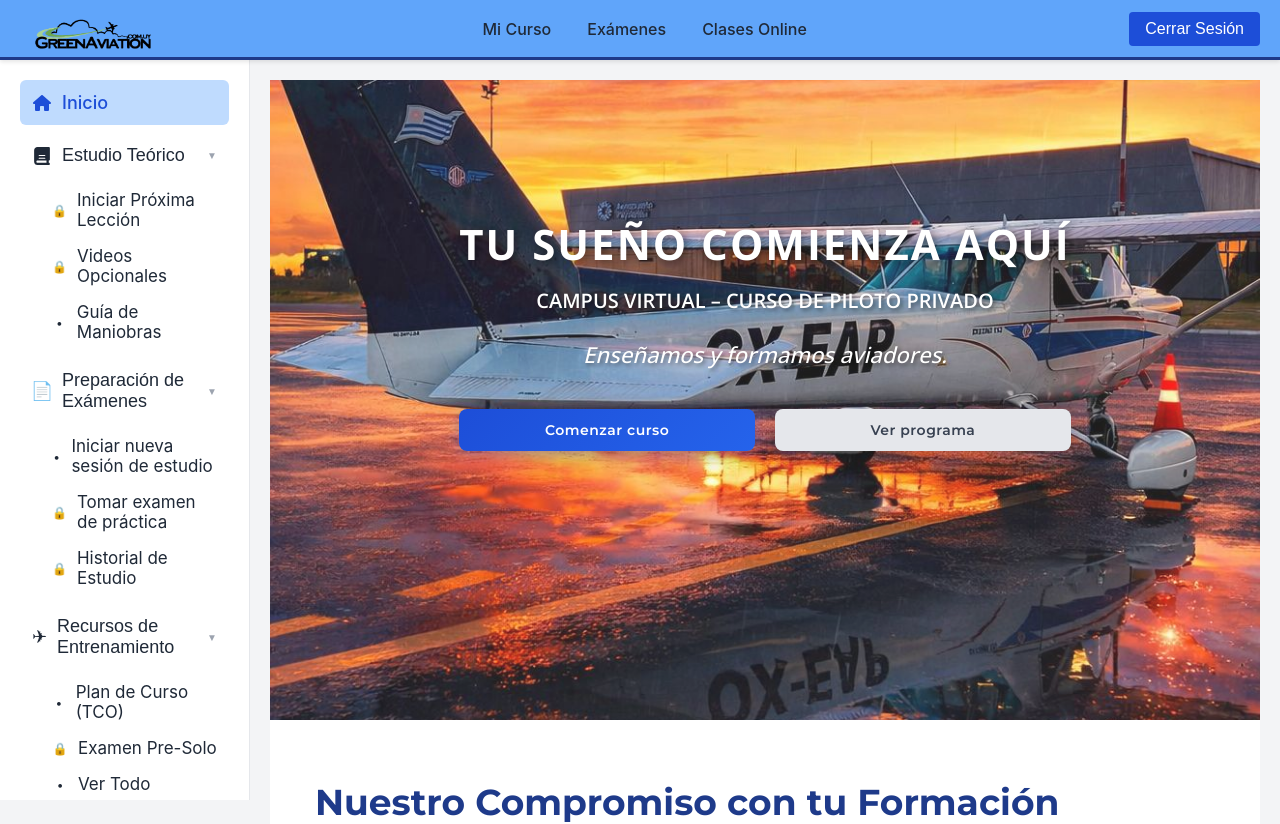
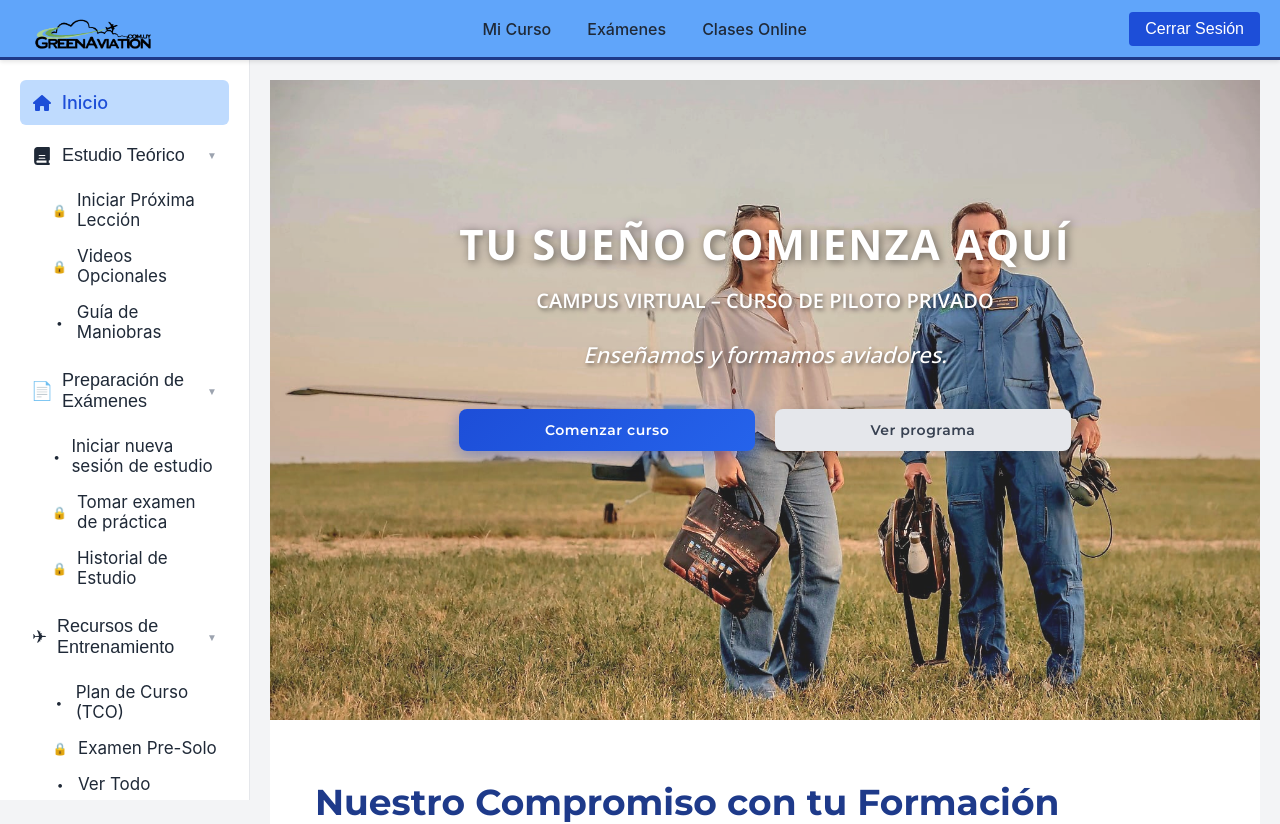
Before and after one commit to CyruelOverride/GreenAviation, a React (Vite) app: page / in a window 1280 px wide. Shown: the top 824 px of the page. Built offline with nearby package versions, Linux system fonts and the light colour scheme; no server answers.

Commit message:
Listo digo creo

```diff
--- a/src/pages/Home/Home.css
+++ b/src/pages/Home/Home.css
@@ -27,7 +27,7 @@
   left: 0;
   width: 100%;
   height: 100%;
-  background-image: url('/Imagenes/Foto avion aterdecer.jpeg');
+  background-image: url('/Imagenes/ImagenInicio.jpeg');
   background-size: cover;
   background-repeat: no-repeat;
   background-position: center center;
```
Also changed, not shown: public/Imagenes/ImagenInicio.jpeg (added), 1 other file (tests, documents, lock files or other folders).
